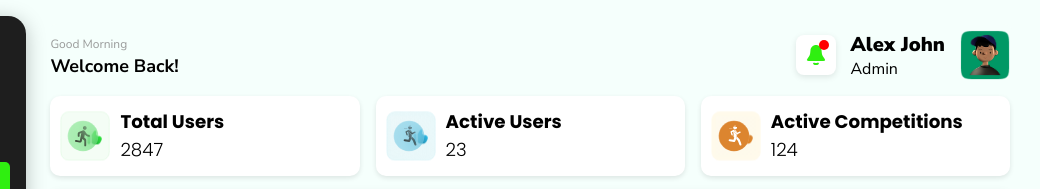
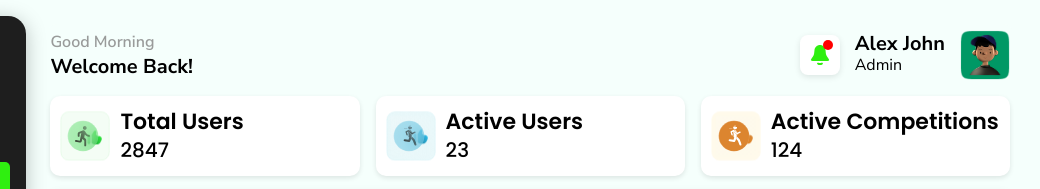
Before and after one commit to MuaazAliC/Flowit-Design, a plain HTML site: page index.html in a window 1280 px wide. Shown: the top 189 px of the page, 240-1280 px from the left. Drawn offline with nearby package versions, Linux system fonts and the light colour scheme.

Commit message:
Update index.html

```diff
--- a/index.html
+++ b/index.html
@@ -94,7 +94,7 @@
       </div>
 
         <div class="end">
-            <ul>
+            <ul id="end">
                 <li><svg xmlns="http://www.w3.org/2000/svg">
                         <path
                             d="M7.2 8C8.01373 8 8.80918 7.7654 9.48577 7.32588C10.1624 6.88635 10.6897 6.26164 11.0011 5.53074C11.3125 4.79983 11.394 3.99556 11.2352 3.21964C11.0765 2.44372 10.6846 1.73098 10.1092 1.17157C9.53385 0.612164 8.80075 0.231202 8.00266 0.0768607C7.20456 -0.0774802 6.37732 0.00173312 5.62553 0.304484C4.87374 0.607234 4.23118 1.11992 3.7791 1.77772C3.32701 2.43552 3.08571 3.20888 3.08571 4C3.08571 5.06087 3.51918 6.07828 4.29076 6.82843C5.06234 7.57857 6.10882 8 7.2 8ZM13.3714 18C13.6442 18 13.9058 17.8946 14.0987 17.7071C14.2916 17.5196 14.4 17.2652 14.4 17C14.4 15.1435 13.6414 13.363 12.2912 12.0503C10.9409 10.7375 9.10956 10 7.2 10C5.29044 10 3.45909 10.7375 2.10883 12.0503C0.758569 13.363 2.84546e-08 15.1435 0 17C0 17.2652 0.108367 17.5196 0.301262 17.7071C0.494156 17.8946 0.755777 18 1.02857 18H13.3714Z"
@@ -113,8 +113,8 @@
     </nav>
     <main>
         <div class="top">
-            <div class="text"> <span style="color: #999b9a; font-size: 12px;">Good Morning</span><br>
-                <p style="font-size: 18px; font-weight: 700;">Welcome Back!</p>
+            <div class="text"> <span style="color: #999b9a; font-size: 16px; font-weight: 600;">Good Morning</span><br>
+                <p style="font-size: 20px; font-weight: 700;">Welcome Back!</p>
             </div>
             <div class="second_half">
                 <div class="notification">
@@ -126,7 +126,7 @@
                     <span class="badge"></span>
                 </div>
                 <div class="user_name">
-                    <h2  style="font-size: 20px; font-weight: 900;"> Alex John</h2>
+                    <h2  style="font-size: 20px; font-weight: 700; line-height: 100%;"> Alex John</h2>
                     <p>Admin</p>
                 </div>
                 <div class="user_pic">
@@ -177,8 +177,8 @@
                     </defs>
                     </svg>
 
-                <h5>
-                    Total Users <br><span style="font-weight: 300;">2847</span></h3>
+                <p>
+                    Total Users <br><span style="font-weight:500; font-size: 20px;">2847</span></p>
             </div>
             <div class="active box">
                <svg width="62" height="62" viewBox="0 0 62 62" fill="none" xmlns="http://www.w3.org/2000/svg">
@@ -237,8 +237,8 @@
 </defs>
 </svg>
 
-                <h5>
-                    Active Users <br><span style="font-weight: 300;">23</span></h3>
+                <p>
+                    Active Users <br><span style="font-weight: 500; font-size: 20px;">23</span></p>
             </div>
             <div class="completion box">
                <svg width="62" height="62" viewBox="0 0 62 62" fill="none" xmlns="http://www.w3.org/2000/svg">
@@ -276,8 +276,8 @@
 </defs>
 </svg>
 
-                <h5>
-                    Active Competitions <br><span style="font-weight: 300;">124</span></h3>
+                <p>
+                    Active Competitions <br><span style="font-weight: 500; font-size: 20px;">124</span></p>
             </div>
         </div>
      <div class="charts-wrapper">
```
